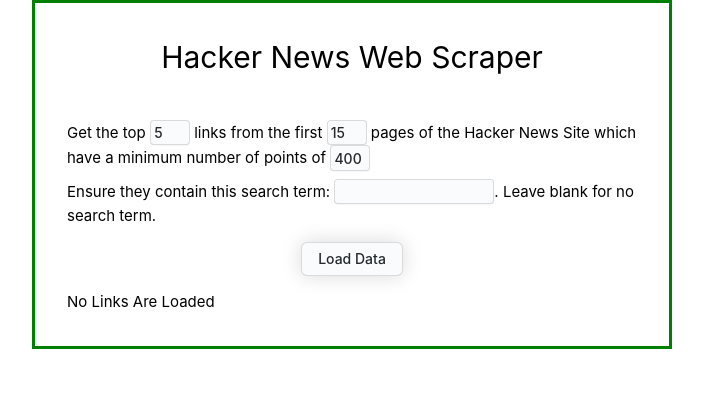
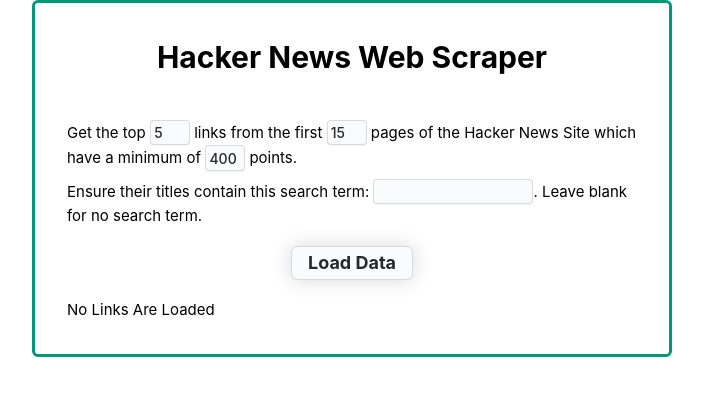
Before and after one commit to Tom-js-python/hacker_news_reader, a Vue app in the folder frontend/: page / in a window 1280 px wide. Shown: the top 396 px of the page, without its empty margins (288-991 px from the left). Built offline with nearby package versions, Linux system fonts and the light colour scheme.

Commit message:
Improve styles, HTML and CSS, a bit

```diff
--- a/frontend/src/App.vue
+++ b/frontend/src/App.vue
@@ -44,4 +44,8 @@
   line-height: 1.5;
   padding-bottom: 2rem;
 }
+h1 {
+  font-weight: 700;
+  font-stretch: semi-expanded;
+}
 </style>
--- a/frontend/src/assets/main.css
+++ b/frontend/src/assets/main.css
@@ -5,5 +5,6 @@
   width: 50%;
   padding: 2rem;
   font-weight: normal;
-  border: 3px solid green;
+  border: 3px solid #009879;
+  border-radius: 6px;
 }
--- a/frontend/src/components/TheLinksTable.vue
+++ b/frontend/src/components/TheLinksTable.vue
@@ -29,8 +29,10 @@
 .styled-table {
   border-collapse: collapse;
   margin: 25px 0;
-  font-size: 0.9em;
-  font-family: sans-serif;
+  font-family: -apple-system, system-ui, 'Segoe UI', Helvetica, Arial, sans-serif,
+    'Apple Color Emoji', 'Segoe UI Emoji';
+  font-size: 14px;
+  font-weight: 500;
   min-width: 100%;
   box-shadow: 0 0 20px rgba(0, 0, 0, 0.15);
 }
@@ -38,6 +40,8 @@
   background-color: #009879;
   color: #ffffff;
   text-align: left;
+  font-size: 16px;
+  font-weight: 600;
 }
 .styled-table th,
 .styled-table td {
--- a/frontend/src/components/TheMenuBar.vue
+++ b/frontend/src/components/TheMenuBar.vue
@@ -25,10 +25,10 @@
 <template>
   <p>
     Get the top <input v-model="numLinks" /> links from the first <input v-model="numPages" /> pages
-    of the Hacker News Site which have a minimum number of points of <input v-model="minPoints" />
+    of the Hacker News Site which have a minimum of <input v-model="minPoints" /> points.
   </p>
   <p>
-    Ensure they contain this search term:
+    Ensure their titles contain this search term:
     <input v-model="searchTerm" class="search-term" />. Leave blank for no search term.
   </p>
   <button @click="loadData">{{ dataLoaded ? 'Reset Data' : 'Load Data' }}</button>
@@ -42,7 +42,7 @@
   text-align: center;
   margin: 1em auto;
   display: flex;
-  padding: 1rem;
+  padding: 1.2rem;
   appearance: none;
   background-color: #fafbfc;
   border: 1px solid rgba(27, 31, 35, 0.15);
@@ -55,8 +55,8 @@
   cursor: pointer;
   font-family: -apple-system, system-ui, 'Segoe UI', Helvetica, Arial, sans-serif,
     'Apple Color Emoji', 'Segoe UI Emoji';
-  font-size: 14px;
-  font-weight: 500;
+  font-size: 18px;
+  font-weight: 700;
   line-height: 20px;
   list-style: none;
   padding: 6px 16px;
```
